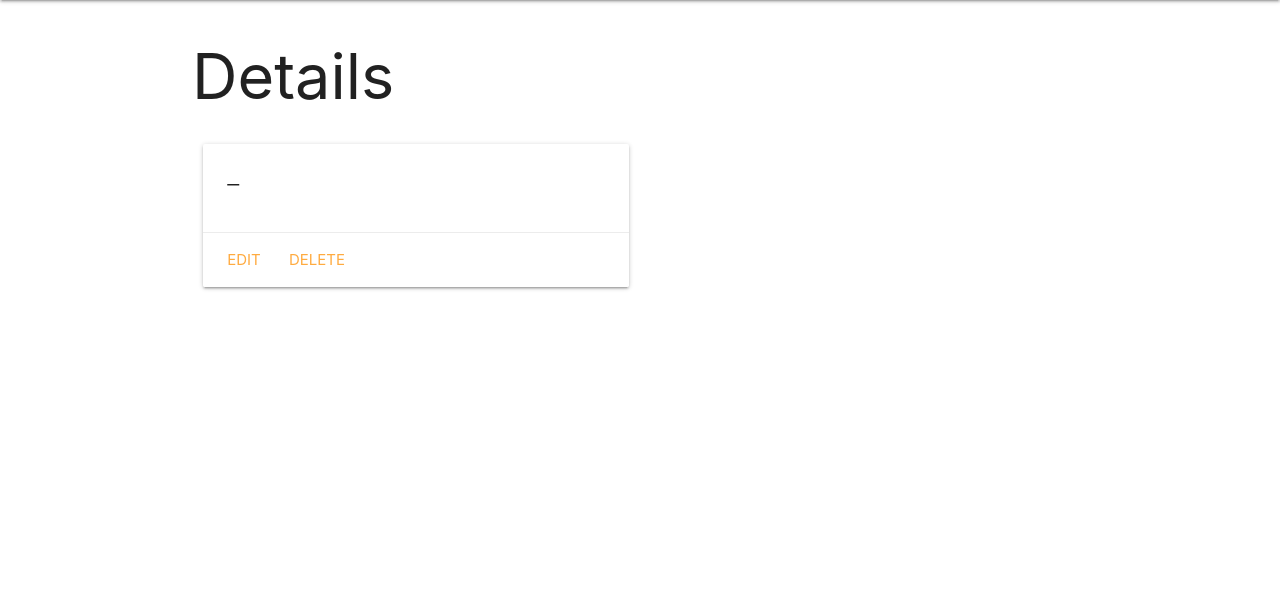
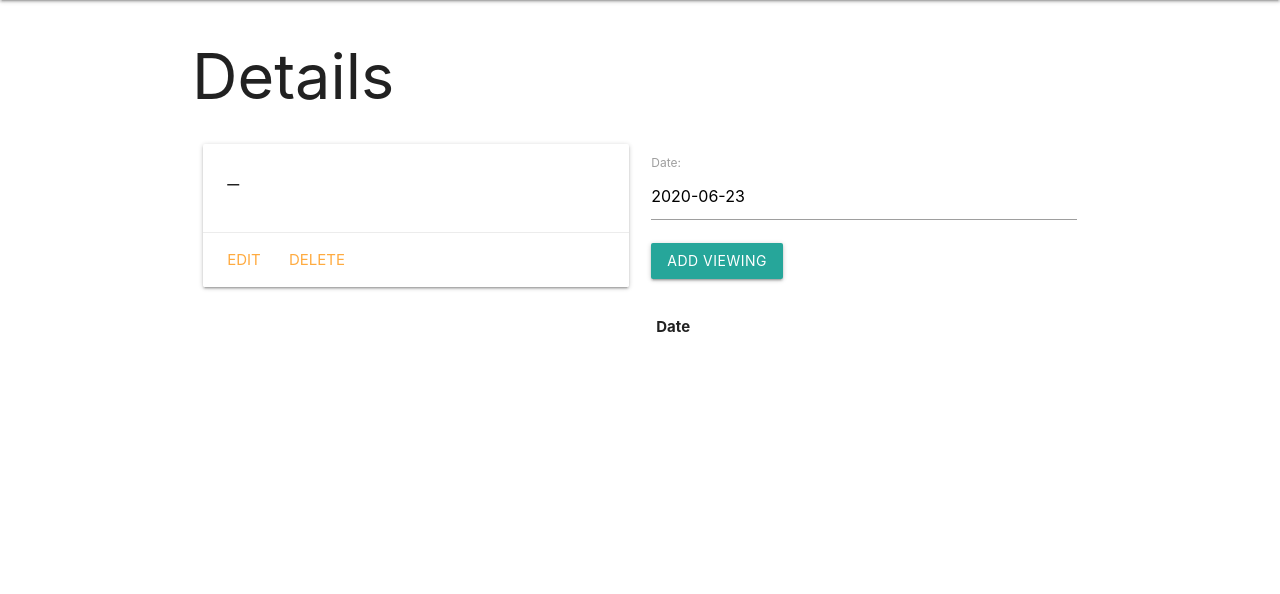
Before and after one commit to sgluchacki/movie-collector, a Django app: template main_app/templates/main_app/movie_detail.html in a window 1280 px wide. Shown: the part 64-658 px from the top of the page. Run offline with Django 3.2, Linux system fonts and the light colour scheme; the template is opened without the code that fills it: values that come from a table or form of the project are taken from there, others are empty.

```diff
--- a/main_app/admin.py
+++ b/main_app/admin.py
@@ -1,5 +1,6 @@
 from django.contrib import admin
-from .models import Movie
+from .models import Movie, Viewing
 
 # Register your models here.
 admin.site.register(Movie)
+admin.site.register(Viewing)
--- /dev/null
+++ b/main_app/forms.py
@@ -0,0 +1,7 @@
+from django.forms import ModelForm
+from .models import Viewing
+
+class ViewingForm(ModelForm):
+    class Meta:
+        model = Viewing
+        fields = ['date']
--- a/main_app/templates/main_app/movie_detail.html
+++ b/main_app/templates/main_app/movie_detail.html
@@ -16,6 +16,28 @@
       </div>
     </div>
   </div>
+
+  <div class="col s6">
+    <form action="{% url 'add_viewing' cat.id %}" method="post">
+      {% csrf_token %}
+      {{ viewing_form.as_p }}
+      <input type="submit" class="btn" value="Add Viewing">
+    </form>
+    <br>
+    <table class="striped">
+      <thead>
+        <tr><th>Date</th></tr>
+      </thead>
+      <tbody>
+        {% for viewing in movie.viewing_set.all %}
+          <tr>
+            <td>{{feeding.date}}</td>
+          </tr>
+        {% endfor %}
+      </tbody>
+    </table>
+  </div>
+
 </div>
 
 {% endblock %}
--- a/main_app/urls.py
+++ b/main_app/urls.py
@@ -8,4 +8,5 @@ urlpatterns = [
     path('movies/create/', views.MovieCreate.as_view(), name='movie_create'),
     path('movies/<int:pk>/update/', views.MovieUpdate.as_view(), name='movie_update'),
     path('movies/<int:pk>/delete/', views.MovieDelete.as_view(), name='movie_delete'),
+    path('movies/<int:pk>/add_viewing/', views.add_viewing, name='add_viewing'),
 ]
```
Also changed, not shown: main_app/views.py (+16 -2 lines), main_app/migrations/0003_viewing.py (added).
